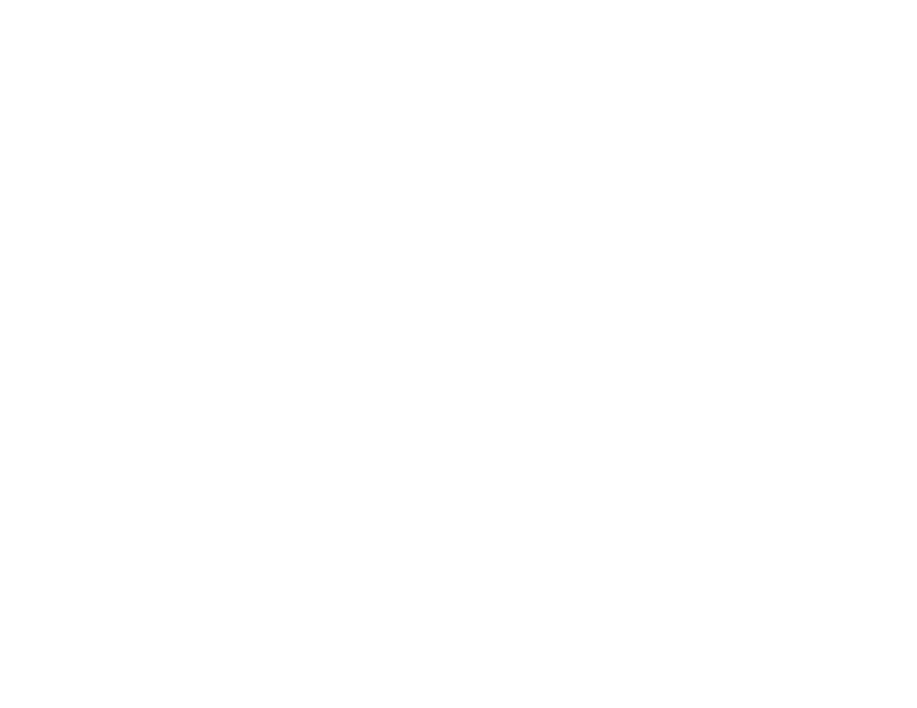
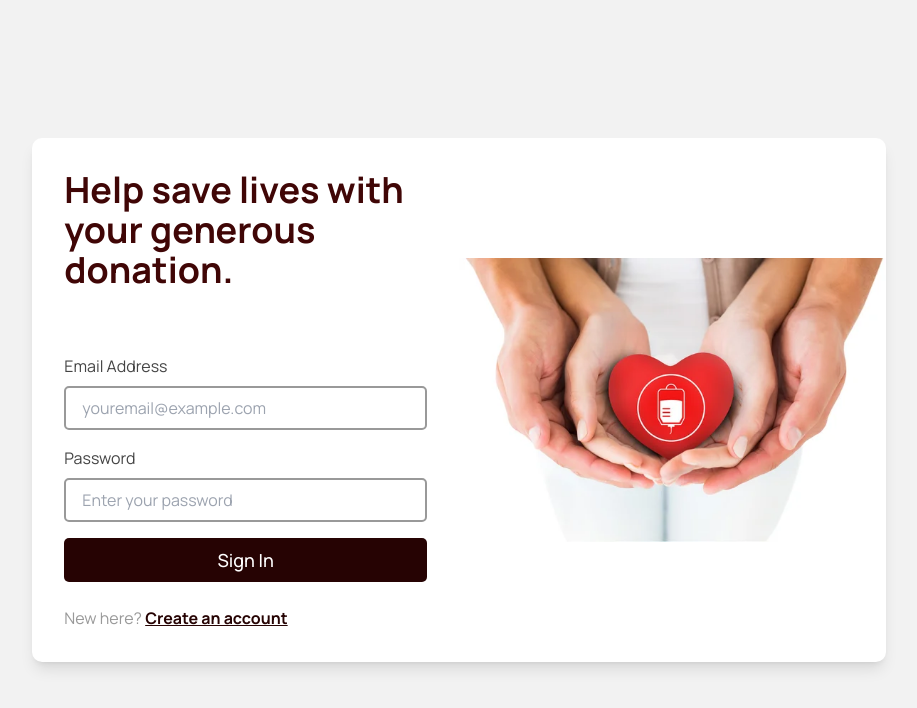
Before and after one commit to m-istighfar/FE-M-Blood, a React (Vite) app: page /login in a window 1280 px wide. Before the commit this address had no page. Shown: the top 708 px of the page, without its empty margins (181-1098 px from the left). Built offline with nearby package versions, Linux system fonts and the light colour scheme; a web font is replaced by a local one.

Commit message:
add register

```diff
--- a/package.json
+++ b/package.json
@@ -13,8 +13,10 @@
   "dependencies": {
     "@headlessui/react": "^1.7.17",
     "@heroicons/react": "^2.0.18",
+    "@shadcn/ui": "^0.0.4",
     "axios": "^1.6.2",
     "chart.js": "^4.4.1",
+    "daisyui": "^4.4.19",
     "react": "^18.2.0",
     "react-dom": "^18.2.0",
     "react-icons": "^4.12.0",
--- a/src/App.css
+++ b/src/App.css
@@ -19,7 +19,8 @@
 }
 
 @keyframes logo-bounce {
-    0%, 100% {
+  0%,
+  100% {
     transform: translateY(0);
   }
   50% {
--- a/src/App.jsx
+++ b/src/App.jsx
@@ -1,6 +1,8 @@
 /* eslint-disable no-unused-vars */
 import HomePage from "./components/pages/home/home-page";
 import { Routes, Route, Navigate } from "react-router-dom";
+import LoginPage from "./components/pages/auth/login-page";
+import RegisterPage from "./components/pages/auth/register-page";
 import DonateBloodPage from "./components/pages/donate-blood/donate-blood-page";
 import HostBloodDrivePage from "./components/pages/host-blood-drive/host-blood-drive";
 import NeedBloodPage from "./components/pages/need-blood/need-blood-page";
@@ -19,11 +21,10 @@ export default function App() {
       {/* <HeaderComponent /> */}
       {/* <BrowserRouter> */}
       <Routes>
+        <Route path="/login" element={<LoginPage />} />
+        <Route path="/register" element={<RegisterPage />} />
         <Route exact path="/" element={<HomePage />} />
-				<Route
-					path="/host-blood-drive"
-					element={<HostBloodDrivePage />}
-				/>
+        <Route path="/host-blood-drive" element={<HostBloodDrivePage />} />
         <Route path="/donate-blood" element={<DonateBloodPage />} />
         <Route path="/need-blood" element={<NeedBloodPage />} />
         <Route path="/contact" element={<ContactPage />} />
@@ -31,10 +32,7 @@ export default function App() {
           <Route index element={<Dashboard />} />
           <Route path="donate-blood" element={<AdminDonateBlood />} />
           <Route path="need-blood" element={<AdminNeedBlood />} />
-					<Route
-						path="host-blood-drive"
-						element={<AdminHostBloodDrive />}
-					/>
+          <Route path="host-blood-drive" element={<AdminHostBloodDrive />} />
           <Route path="need-help" element={<AdminNeedHelp />} />
           {/* <Route path="/redirect" element={<Navigate to="/" />} /> */}
         </Route>
--- /dev/null
+++ b/src/components/pages/auth/login-page.jsx
@@ -0,0 +1,65 @@
+const LoginPage = () => {
+  return (
+    <main className="bg-off_white min-h-screen flex items-center justify-center p-8 md:p-0">
+      <div className="bg-white shadow-lg flex flex-col items-center rounded-rmd overflow-hidden lg:flex-row lg:w-2/3 2xl:w-1/2">
+        <div className="lg:w-1/2 p-8 sm:p-8">
+          <h1 className="font-bold text-red text-3xl md:text-4xl md:mb-16">
+            Help save lives with your generous donation.
+          </h1>
+
+          <form className="flex flex-col space-y-4 mt-8">
+            <div>
+              <label htmlFor="email" className="block mb-2 text-dark_gray">
+                Email Address
+              </label>
+              <input
+                id="email"
+                type="email"
+                placeholder="youremail@example.com"
+                className="w-full px-4 py-2 border-2 border-gray rounded-rsm focus:border-dark_red focus:outline-none"
+              />
+            </div>
+
+            <div>
+              <label htmlFor="password" className="block mb-2 text-dark_gray">
+                Password
+              </label>
+              <input
+                id="password"
+                type="password"
+                placeholder="Enter your password"
+                className="w-full px-4 py-2 border-2 border-gray rounded-rsm focus:outline-none focus:border-dark_red"
+              />
+            </div>
+
+            <button
+              type="submit"
+              className="bg-dark_red hover:bg-red text-white font-medium text-lg px-4 py-2 rounded-rsm transition-colors duration-200"
+            >
+              Sign In
+            </button>
+          </form>
+
+          <p className="mt-6 text-gray">
+            New here?{" "}
+            <a href="/signup" className="text-dark_red font-semibold underline">
+              Create an account
+            </a>
+          </p>
+        </div>
+
+        {/* Image Section */}
+        <div className="hidden lg:block lg:w-1/2">
+          {/* Update the image path as per your project structure */}
+          <img
+            src="src/assets/images/bd5.jpg"
+            alt="Blood Donation"
+            className="object-cover w-full h-full"
+          />
+        </div>
+      </div>
+    </main>
+  );
+};
+
+export default LoginPage;
--- /dev/null
+++ b/src/components/pages/auth/register-page.jsx
@@ -0,0 +1,69 @@
+const RegisterPage = () => {
+  return (
+    <div className="min-h-screen flex items-center justify-center bg-gray-50 py-12 px-4 sm:px-6 lg:px-8">
+      <div className="max-w-md w-full space-y-8">
+        <div>
+          <h2 className="mt-6 text-center text-3xl font-extrabold text-gray-900">
+            Create your account
+          </h2>
+        </div>
+        <form className="mt-8 space-y-6">
+          <div className="rounded-md shadow-sm">
+            <div>
+              <label htmlFor="name" className="sr-only">
+                Full Name
+              </label>
+              <input
+                id="name"
+                name="name"
+                type="text"
+                required
+                className="appearance-none rounded-none relative block w-full px-3 py-2 border border-gray-300 placeholder-gray-500 text-gray-900 focus:outline-none focus:ring-indigo-500 focus:border-indigo-500 focus:z-10 sm:text-sm"
+                placeholder="Full Name"
+              />
+            </div>
+            <div className="mt-2">
+              <label htmlFor="email-address" className="sr-only">
+                Email address
+              </label>
+              <input
+                id="email-address"
+                name="email"
+                type="email"
+                autoComplete="email"
+                required
+                className="appearance-none rounded-none relative block w-full px-3 py-2 border border-gray-300 placeholder-gray-500 text-gray-900 focus:outline-none focus:ring-indigo-500 focus:border-indigo-500 focus:z-10 sm:text-sm"
+                placeholder="Email address"
+              />
+            </div>
+            <div className="mt-2">
+              <label htmlFor="password" className="sr-only">
+                Password
+              </label>
+              <input
+                id="password"
+                name="password"
+                type="password"
+                autoComplete="new-password"
+                required
+                className="appearance-none rounded-none relative block w-full px-3 py-2 border border-gray-300 placeholder-gray-500 text-gray-900 focus:outline-none focus:ring-indigo-500 focus:border-indigo-500 focus:z-10 sm:text-sm"
+                placeholder="Password"
+              />
+            </div>
+          </div>
+
+          <div>
+            <button
+              type="submit"
+              className="group relative w-full flex justify-center py-2 px-4 border border-transparent text-sm font-medium rounded-md text-white bg-indigo-600 hover:bg-indigo-700 focus:outline-none focus:ring-2 focus:ring-offset-2 focus:ring-indigo-500"
+            >
+              Register
+            </button>
+          </div>
+        </form>
+      </div>
+    </div>
+  );
+};
+
+export default RegisterPage;
--- a/tailwind.config.js
+++ b/tailwind.config.js
@@ -17,7 +17,7 @@ export default {
       gray: "#999999",
       dark_gray: "#444444",
       green: "rgb(20 83 45)",
-			blue:"#60a5fa",
+      blue: "#60a5fa",
     },
     borderRadius: {
       full: "999px",
```
Also changed, not shown: src/index.css (indentation only), 2 other files (tests, documents, lock files or other folders). Lines whose indentation alone changed are shown as unchanged.
